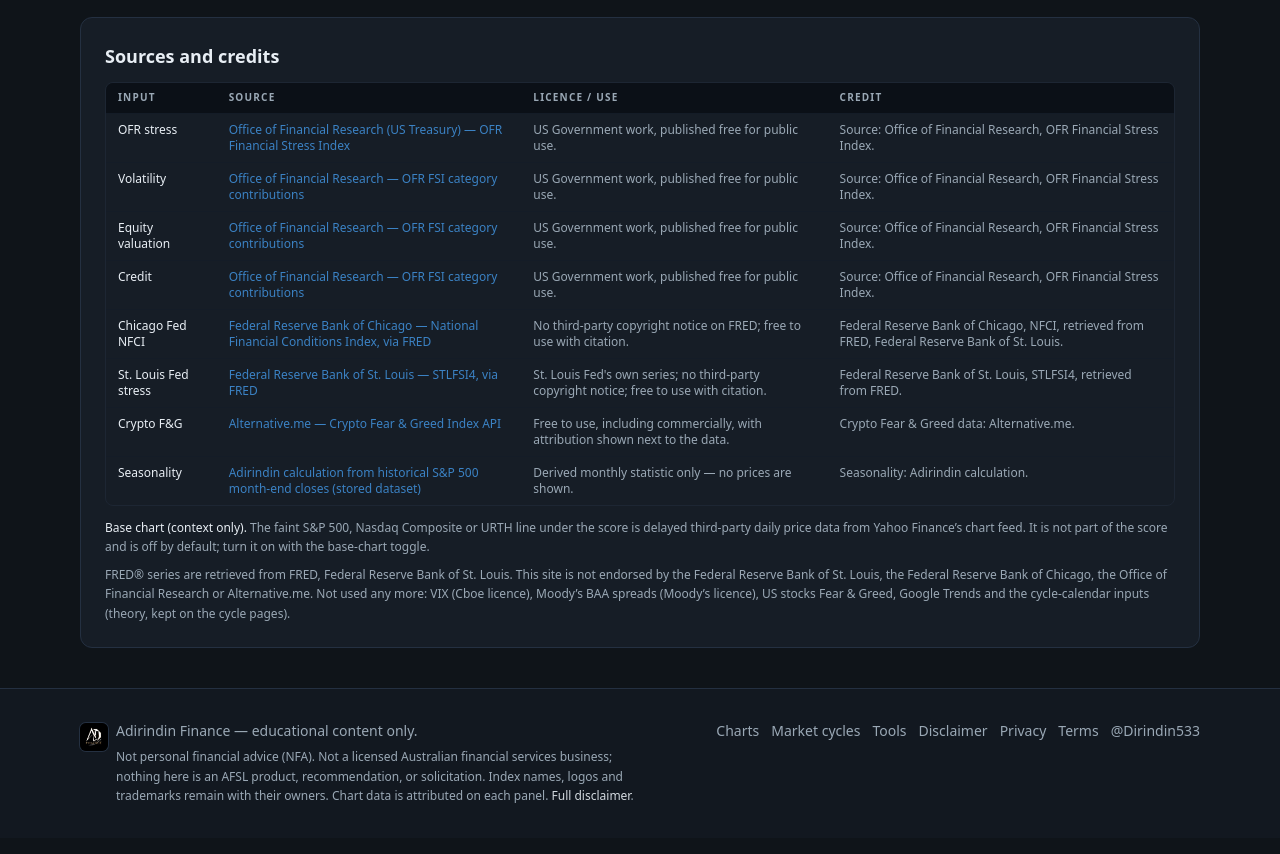
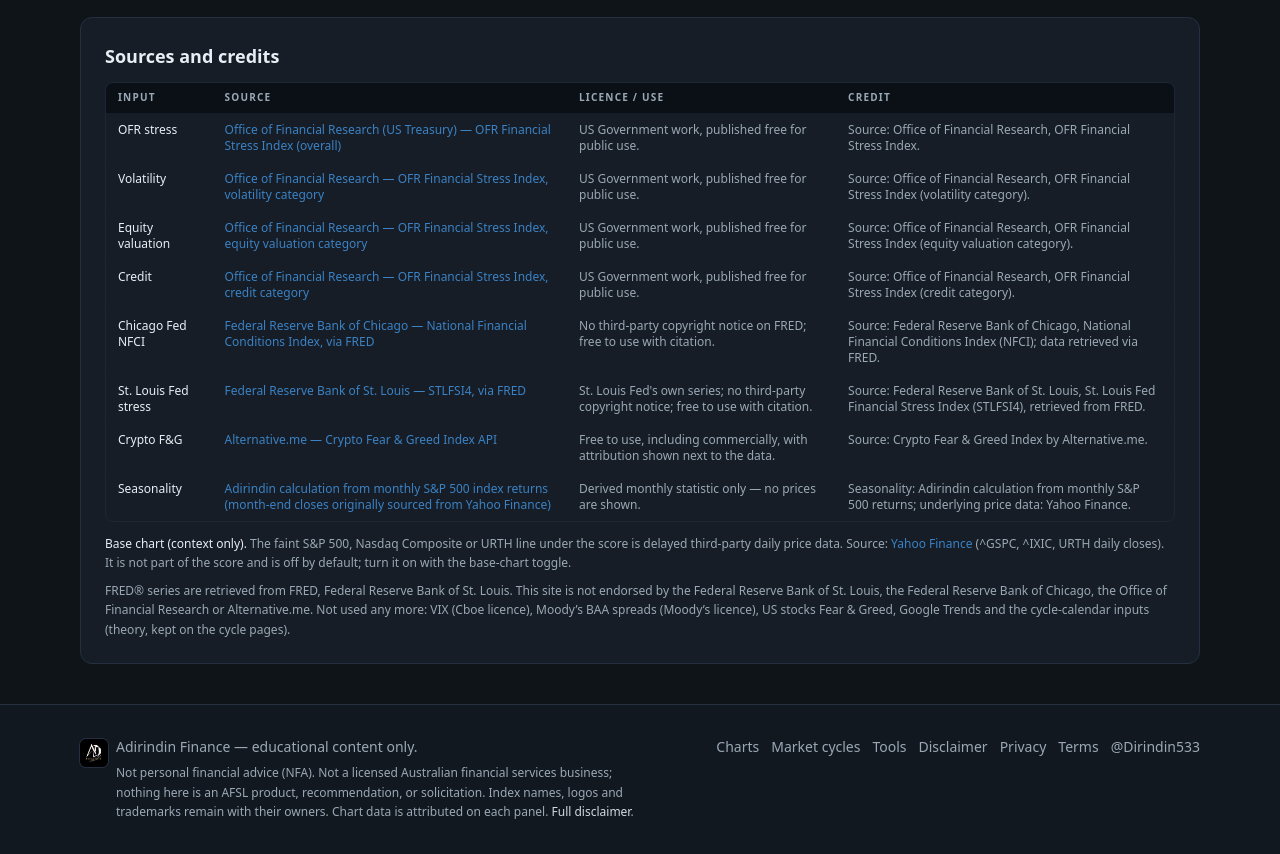
Before and after one commit to adirindin-debug/Adirindin-Finance, a Next.js app: page /tools/risk-sentiment in a window 1280 px wide. Shown: the part 1340-2194 px from the top of the page. Built offline with nearby package versions, Linux system fonts and the light colour scheme; no server answers.

Commit message:
Market sentiment: clearer source citations; Sources line on homepage card

```diff
--- a/src/app/tools/risk-sentiment/page.tsx
+++ b/src/app/tools/risk-sentiment/page.tsx
@@ -130,8 +130,11 @@
         </div>
         <p className="mt-3 text-xs leading-relaxed text-muted">
           <strong className="font-medium text-foreground">Base chart (context only).</strong> The faint S&amp;P 500,
-          Nasdaq Composite or URTH line under the score is delayed third-party daily price data from Yahoo Finance’s chart
-          feed. It is not part of the score and is off by default; turn it on with the base-chart toggle.
+          Nasdaq Composite or URTH line under the score is delayed third-party daily price data. Source:{" "}
+          <a href="https://finance.yahoo.com/" target="_blank" rel="noopener noreferrer" className="text-accent hover:underline">
+            Yahoo Finance
+          </a>{" "}
+          (^GSPC, ^IXIC, URTH daily closes). It is not part of the score and is off by default; turn it on with the base-chart toggle.
         </p>
         <p className="mt-2 text-xs leading-relaxed text-muted">
           FRED® series are retrieved from FRED, Federal Reserve Bank of St. Louis. This site is not endorsed by the Federal
--- a/src/components/home/HomeRiskGauge.tsx
+++ b/src/components/home/HomeRiskGauge.tsx
@@ -31,9 +31,8 @@
   const score = data?.score ?? null;
 
   return (
-    <Link
-      href="/tools/risk-sentiment"
-      className="group mt-8 flex flex-col items-center gap-6 rounded-xl border border-border bg-card p-6 transition hover:border-accent hover:bg-accent/5 sm:flex-row sm:gap-10 sm:p-8"
+    <div
+      className="group relative mt-8 flex flex-col items-center gap-6 rounded-xl border border-border bg-card p-6 transition hover:border-accent hover:bg-accent/5 sm:flex-row sm:gap-10 sm:p-8"
     >
       <SentimentDial score={score} />
       <div className="min-w-0 text-center sm:text-left">
@@ -60,15 +59,27 @@
             <p className="mt-2 text-xs text-muted/80">
               <span className="font-medium text-foreground/80">How it’s drawn:</span> 0–100 blend of public
               stress and conditions data — OFR Financial Stress Index (overall, volatility, equity valuation, credit),
-              Chicago Fed NFCI, St. Louis Fed stress index (via FRED), Crypto Fear &amp; Greed (Alternative.me) and
+              Chicago Fed NFCI, St. Louis Fed stress index (via FRED), Crypto Fear &amp; Greed (Alternative.me) and S&amp;P 500 monthly
               seasonality · ~2-month average · as of {fmtAsOf(data.asOf!)}
             </p>
           </>
         ) : (
           <p className="mt-2 text-sm text-muted">{failed ? "Live reading unavailable right now." : "Loading the latest reading…"}</p>
         )}
-        <span className="mt-3 inline-flex text-sm font-medium text-accent group-hover:underline">See the full gauge →</span>
+        <p className="relative z-10 mt-2 text-xs text-muted/80">
+          <span className="font-medium text-foreground/80">Sources:</span> OFR · Chicago Fed · St. Louis Fed (FRED) ·
+          Alternative.me · Yahoo Finance (S&amp;P 500 monthly, seasonality) ·{" "}
+          <Link href="/tools/risk-sentiment#sources" className="text-accent hover:underline">
+            full citations
+          </Link>
+        </p>
+        <Link
+          href="/tools/risk-sentiment"
+          className="mt-3 inline-flex text-sm font-medium text-accent after:absolute after:inset-0 after:rounded-xl after:content-[''] group-hover:underline"
+        >
+          See the full gauge →
+        </Link>
       </div>
-    </Link>
+    </div>
   );
 }
--- a/src/lib/marketSentiment.ts
+++ b/src/lib/marketSentiment.ts
@@ -38,7 +38,7 @@
     weight: 22,
     color: "#4ade80",
     how: "Daily OFR Financial Stress Index, ranked against the prior 5 years. Score = 100 − percentile, so low stress reads hotter.",
-    source: "Office of Financial Research (US Treasury) — OFR Financial Stress Index",
+    source: "Office of Financial Research (US Treasury) — OFR Financial Stress Index (overall)",
     sourceUrl: "https://www.financialresearch.gov/financial-stress-index/",
     licence: "US Government work, published free for public use.",
     credit: "Source: Office of Financial Research, OFR Financial Stress Index.",
@@ -50,10 +50,10 @@
     weight: 14,
     color: "#a78bfa",
     how: "The volatility category of the OFR index (implied and realised volatility across markets), ranked against the prior 5 years and flipped.",
-    source: "Office of Financial Research — OFR FSI category contributions",
+    source: "Office of Financial Research — OFR Financial Stress Index, volatility category",
     sourceUrl: "https://www.financialresearch.gov/financial-stress-index/",
     licence: "US Government work, published free for public use.",
-    credit: "Source: Office of Financial Research, OFR Financial Stress Index.",
+    credit: "Source: Office of Financial Research, OFR Financial Stress Index (volatility category).",
   },
   {
     key: "ofrEq",
@@ -62,10 +62,10 @@
     weight: 14,
     color: "#38bdf8",
     how: "The equity-valuation category of the OFR index (stock valuations across regions), ranked against the prior 5 years and flipped — rich valuations read hotter.",
-    source: "Office of Financial Research — OFR FSI category contributions",
+    source: "Office of Financial Research — OFR Financial Stress Index, equity valuation category",
     sourceUrl: "https://www.financialresearch.gov/financial-stress-index/",
     licence: "US Government work, published free for public use.",
-    credit: "Source: Office of Financial Research, OFR Financial Stress Index.",
+    credit: "Source: Office of Financial Research, OFR Financial Stress Index (equity valuation category).",
   },
   {
     key: "ofrCredit",
@@ -74,10 +74,10 @@
     weight: 10,
     color: "#fb923c",
     how: "The credit category of the OFR index (corporate bond spreads), ranked against the prior 5 years and flipped — tight spreads read hotter.",
-    source: "Office of Financial Research — OFR FSI category contributions",
+    source: "Office of Financial Research — OFR Financial Stress Index, credit category",
     sourceUrl: "https://www.financialresearch.gov/financial-stress-index/",
     licence: "US Government work, published free for public use.",
-    credit: "Source: Office of Financial Research, OFR Financial Stress Index.",
+    credit: "Source: Office of Financial Research, OFR Financial Stress Index (credit category).",
   },
   {
     key: "nfci",
@@ -87,9 +87,9 @@
     color: "#2dd4bf",
     how: "Weekly NFCI, ranked against the prior 10 years and flipped — looser conditions read hotter. Each week is used from about 6 days after its date (when it is published).",
     source: "Federal Reserve Bank of Chicago — National Financial Conditions Index, via FRED",
-    sourceUrl: "https://fred.stlouisfed.org/series/NFCI",
+    sourceUrl: "https://www.chicagofed.org/research/data/nfci/current-data",
     licence: "No third-party copyright notice on FRED; free to use with citation.",
-    credit: "Federal Reserve Bank of Chicago, NFCI, retrieved from FRED, Federal Reserve Bank of St. Louis.",
+    credit: "Source: Federal Reserve Bank of Chicago, National Financial Conditions Index (NFCI); data retrieved via FRED.",
   },
   {
     key: "stlfsi",
@@ -101,7 +101,7 @@
     source: "Federal Reserve Bank of St. Louis — STLFSI4, via FRED",
     sourceUrl: "https://fred.stlouisfed.org/series/STLFSI4",
     licence: "St. Louis Fed's own series; no third-party copyright notice; free to use with citation.",
-    credit: "Federal Reserve Bank of St. Louis, STLFSI4, retrieved from FRED.",
+    credit: "Source: Federal Reserve Bank of St. Louis, St. Louis Fed Financial Stress Index (STLFSI4), retrieved from FRED.",
   },
   {
     key: "cryptoFng",
@@ -113,7 +113,7 @@
     source: "Alternative.me — Crypto Fear & Greed Index API",
     sourceUrl: "https://alternative.me/crypto/fear-and-greed-index/",
     licence: "Free to use, including commercially, with attribution shown next to the data.",
-    credit: "Crypto Fear & Greed data: Alternative.me.",
+    credit: "Source: Crypto Fear & Greed Index by Alternative.me.",
   },
   {
     key: "season",
@@ -122,10 +122,10 @@
     weight: 8,
     color: "#e879f9",
     how: "This calendar month's average S&P 500 return and green-month odds vs an average month (in standard errors), using only months completed before the date. 50 = an average month.",
-    source: "Adirindin calculation from historical S&P 500 month-end closes (stored dataset)",
+    source: "Adirindin calculation from monthly S&P 500 index returns (month-end closes originally sourced from Yahoo Finance)",
     sourceUrl: "https://adirindinfinance.com/charts/seasonality",
     licence: "Derived monthly statistic only — no prices are shown.",
-    credit: "Seasonality: Adirindin calculation.",
+    credit: "Seasonality: Adirindin calculation from monthly S&P 500 returns; underlying price data: Yahoo Finance.",
   },
 ];
 
```
